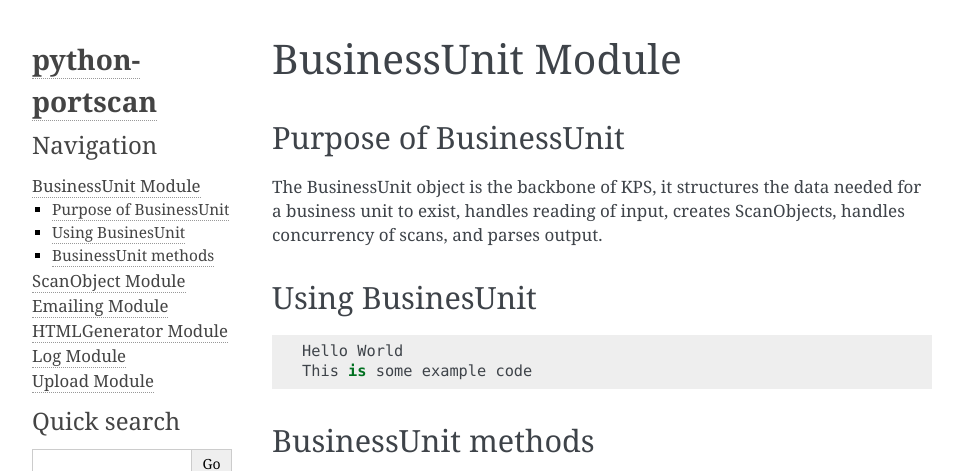
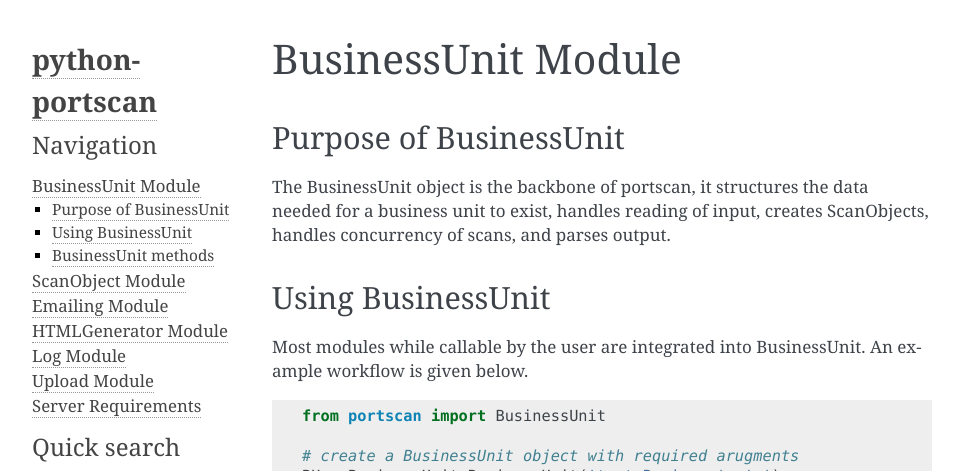
Before and after one commit to MSadekUni/python-portscan, a Sphinx documentation site: the page built from docs/source/businessunit.rst, in a window 1280 px wide, cut to the strip 0-471 px from the top of the page. Shown: the whole strip, without its empty margins (148-1111 px from the left). Built offline with Sphinx 7.4.7, drawn with Linux system fonts in a browser that asks for light colours; some of the changed text lies outside the part shown.

Commit message:
updating docs. Removing un-neccessary command for ScanObject

```diff
--- a/docs/source/businessunit.rst
+++ b/docs/source/businessunit.rst
@@ -5,18 +5,31 @@ BusinessUnit Module
 Purpose of BusinessUnit
 -----------------------
 
-
-The BusinessUnit object is the backbone of KPS, it structures the data needed for a business unit to exist,
+The BusinessUnit object is the backbone of portscan, it structures the data needed for a business unit to exist,
 handles reading of input, creates ScanObjects, handles concurrency of scans, and parses output.
 
 
-Using BusinesUnit
------------------
+Using BusinessUnit
+------------------
+
+Most modules while callable by the user are integrated into BusinessUnit. An example workflow is given below.
 
 ::
 
-    Hello World
-    This is some example code
+    from portscan import BusinessUnit
+
+    # create a BusinessUnit object with required arugments
+    BU = BusinessUnit.BusinessUnit('test_Business', '.')
+
+    # populate data structures by reading in config files
+    BU.ReadPorts()
+    BU.ReadBase()
+
+    # Trigger the nmap scans
+    BU.Scan()
+
+    # Collect all nmap data and write to file
+    BU.Collect()
 
 
 BusinessUnit methods
--- a/docs/source/index.rst
+++ b/docs/source/index.rst
@@ -33,6 +33,7 @@ The differen modules are documented below:
    htmlgenerator
    log
    upload
+   server
 
 
 Indices and tables
--- /dev/null
+++ b/docs/source/server.rst
@@ -0,0 +1,5 @@
+Server Requirements
+===================
+
+Fuck
+----
```
Also changed, not shown: docs/source/emailing.rst (+12 -2 lines), docs/source/scanobject.rst (+6 -2 lines), 2 other files.
